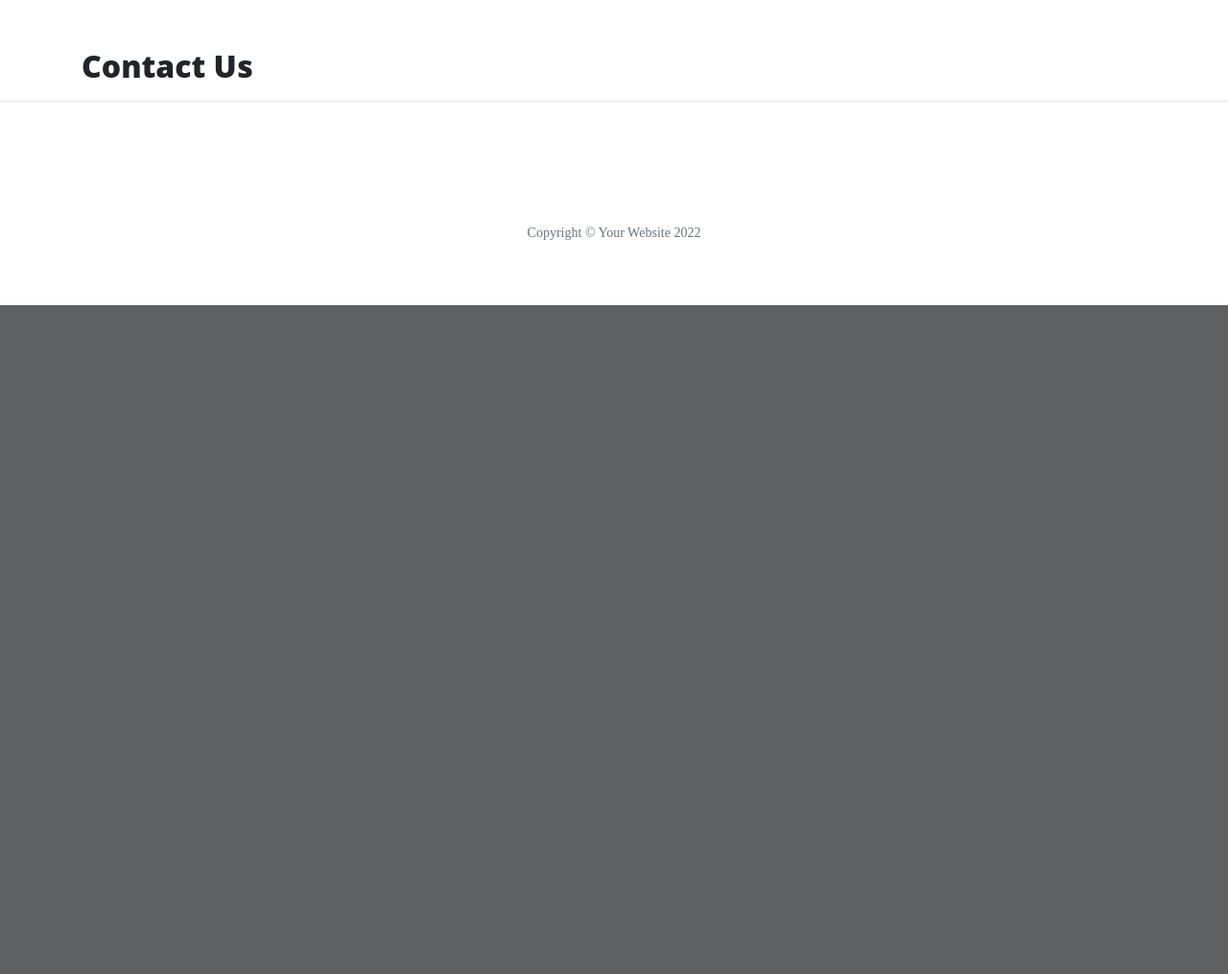
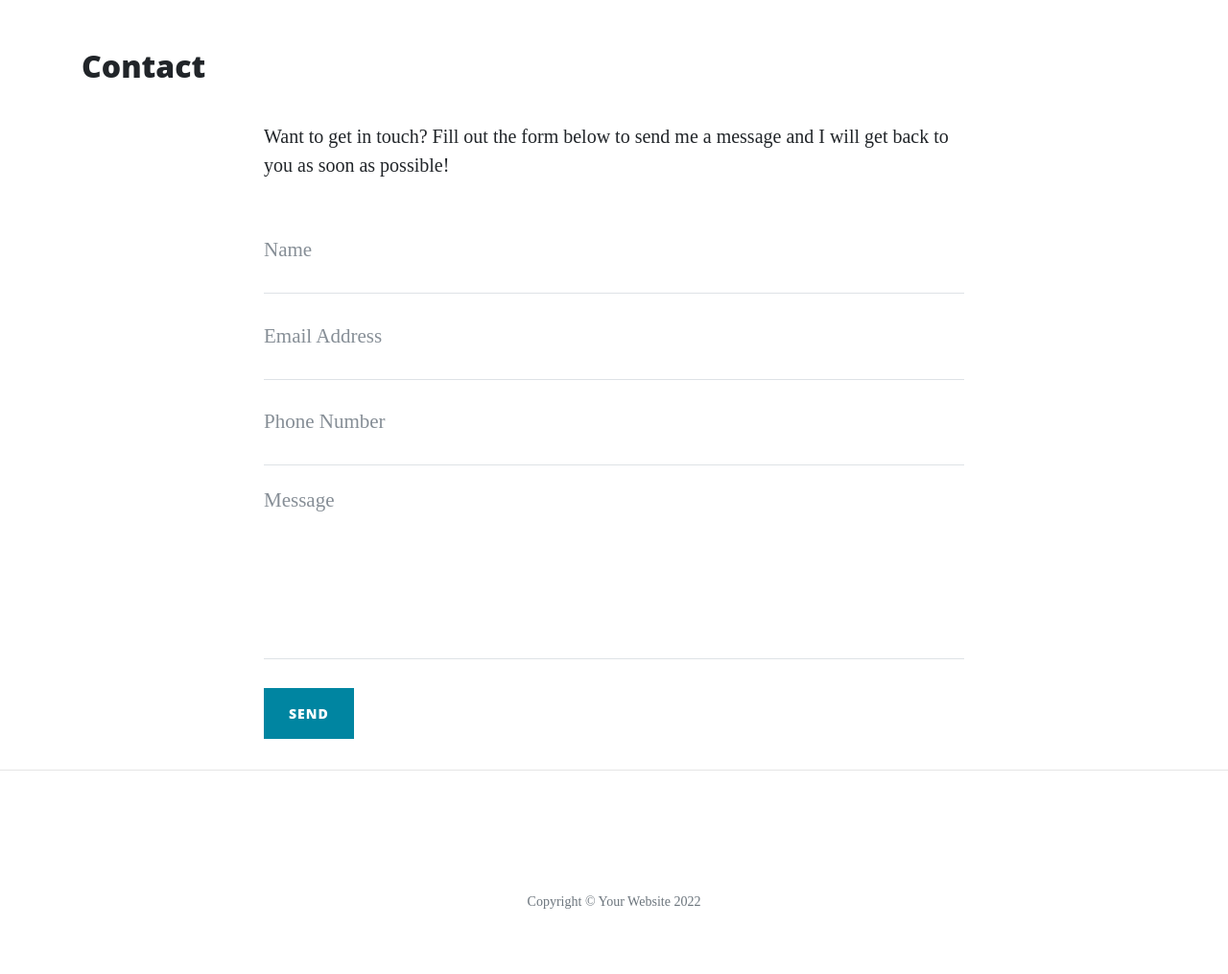
Before and after one commit to kazcare/thorin-flask-app, a Flask app: page /contact in a window 1280 px wide. Shown: the part 628-1643 px from the top of the page at 96% size. Before the commit the page ends 946 px from the top, so only its background shows below. Run offline with Flask 2, Linux system fonts and the light colour scheme; some libraries are stand-ins or nearby versions.

Commit message:
Add contact form

```diff
--- a/run.py
+++ b/run.py
@@ -1,5 +1,6 @@
 import os
-from flask import Flask, render_template
+import json
+from flask import Flask, render_template, request, flash
 
 
 app = Flask(__name__)
@@ -12,17 +13,33 @@ def index():
 
 @app.route("/about")
 def about():
-    return render_template("about.html")
+    data = []
+    with open("data/company.json", "r") as json_data:
+        data = json.load(json_data)
+    return render_template("about.html", page_title="About", company=data)
 
 
-@app.route("/contact")
+@app.route("/about/<member_name>")
+def about_member(member_name):
+    member = {}
+    with open("data/company.json", "r") as json_data:
+        data = json.load(json_data)
+        for obj in data:
+            if obj["url"] == member_name:
+                member = obj
+    return render_template("member.html", member=member)
+
+
+@app.route("/contact", methods=["GET", "POST"])
 def contact():
-    return render_template("contact.html")
+    if request.method == "POST":
+        print(request.form["email"])
+    return render_template("contact.html", page_title="Contact")
 
 
 @app.route("/careers")
 def careers():
-    return render_template("careers.html")
+    return render_template("careers.html", page_title="Careers")
 
 
 if __name__ == "__main__":
--- /dev/null
+++ b/static/css/style.css
@@ -0,0 +1,4 @@
+
+.col-md-5 img {
+    width: 100%;
+}
--- a/templates/base.html
+++ b/templates/base.html
@@ -4,8 +4,9 @@
     <meta charset="UTF-8">
     <meta http-equiv="X-UA-Compatible" content="IE=edge">
     <meta name="viewport" content="width=device-width, initial-scale=1.0">
-    <link rel="stylesheet" href="{{ url_for('static', filename='vendor/bootstrap/css/bootstrap.min.css') }}">
-    <link rel="stylesheet" href="{{ url_for('static', filename='css/clean-blog.min.css') }}">
+    <link rel="stylesheet" href="{{ url_for('static', filename='vendor/bootstrap/css/bootstrap.min.css') }}" type="text/css">
+    <link rel="stylesheet" href="{{ url_for('static', filename='css/clean-blog.min.css') }}" type="text/css">
+    <link rel="stylesheet" href="{{ url_for('static', filename='css/style.css') }}" type="text/css">
     <title>Hello Flask</title>
 </head>
 <body>
--- a/templates/careers.html
+++ b/templates/careers.html
@@ -1,4 +1,4 @@
 {% extends "base.html" %}
 {% block content %}
-        <h2>Come Work With Us</h2>
+        <h2>{{ page_title }}</h2>
 {% endblock %}
--- a/templates/contact.html
+++ b/templates/contact.html
@@ -1,4 +1,46 @@
 {% extends "base.html" %}
 {% block content %}
-        <h2>Contact Us</h2>
+    <h2>{{ page_title }}</h2>
+
+	<div class="row">
+		<div class="col-lg-8 col-md-10 mx-auto">
+			<p>Want to get in touch? Fill out the form below to send me a message and I will get back to you as soon as possible!</p>
+			<form method="POST" name="sentMessage" id="contactForm" novalidate>
+				<div class="control-group">
+					<div class="form-group floating-label-form-group controls">
+						<label>Name</label>
+						<input type="text" class="form-control" placeholder="Name" name="name" id="name" required data-validation-required-message="Please enter your name.">
+						<p class="help-block text-danger"></p>
+					</div>
+				</div>
+				<div class="control-group">
+					<div class="form-group floating-label-form-group controls">
+						<label>Email Address</label>
+						<input type="email" class="form-control" placeholder="Email Address" name="email" id="email" required data-validation-required-message="Please enter your email address.">
+						<p class="help-block text-danger"></p>
+					</div>
+				</div>
+				<div class="control-group">
+					<div class="form-group col-xs-12 floating-label-form-group controls">
+						<label>Phone Number</label>
+						<input type="tel" class="form-control" placeholder="Phone Number" name="phone" id="phone" required data-validation-required-message="Please enter your phone number.">
+						<p class="help-block text-danger"></p>
+					</div>
+				</div>
+				<div class="control-group">
+					<div class="form-group floating-label-form-group controls">
+						<label>Message</label>
+						<textarea rows="5" class="form-control" placeholder="Message" name="message" id="message" required data-validation-required-message="Please enter a message."></textarea>
+						<p class="help-block text-danger"></p>
+					</div>
+				</div>
+				<br>
+				<div id="success"></div>
+				<div class="form-group">
+					<button type="submit" class="btn btn-primary" id="sendMessageButton">Send</button>
+				</div>
+			</form>
+		</div>
+	</div>
+
 {% endblock %}
```
Also changed, not shown: data/company.json (added, +80 -0 lines), templates/about.html (+48 -1 lines), templates/member.html (added, +15 -0 lines), index.html (added), 3 other files.
